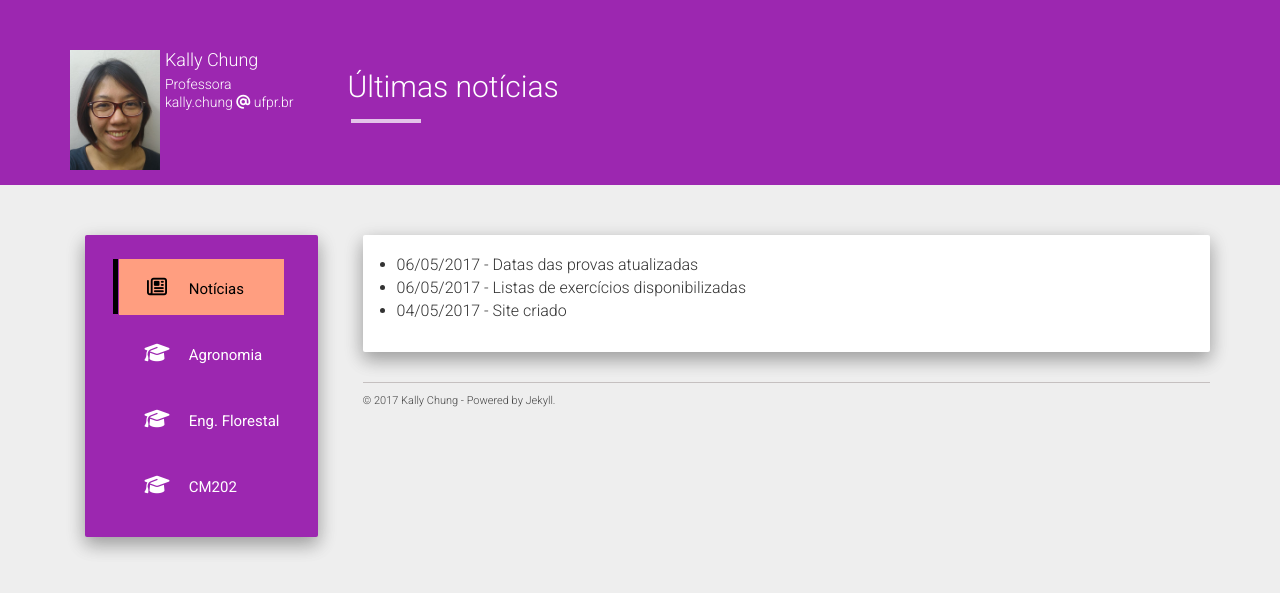
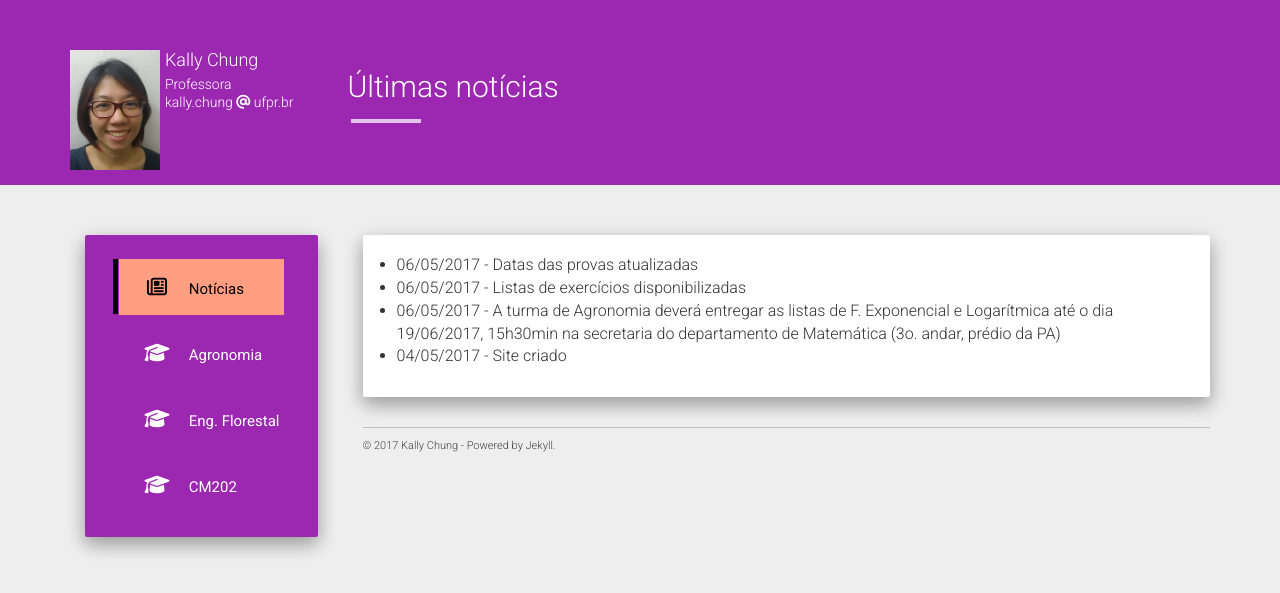
Before and after one commit to chunggnuhc/chunggnuhc.github.io, a Jekyll site: the page built from index.html, in a window 1280 px wide. Shown: the top 593 px of the page. Built offline with Jekyll 4.4.1, drawn with Linux system fonts in a browser that asks for light colours; nearby versions of some CDN libraries.

Commit message:
Atualização da aula do dia 16062017

```diff
--- a/_data/noticias.yml
+++ b/_data/noticias.yml
@@ -1,3 +1,7 @@
+- data: 2017-05-06
+  noticia: "Não haverá aula no dia 16/06/2017."
+
+  noticia: "A turma de Agronomia deverá entregar as listas de F. Exponencial e Logarítmica até o dia 19/06/2017, 15h30min na secretaria do departamento de Matemática (3o. andar, prédio da PA)"
 - data: 2017-05-06
   noticia: "Listas de exercícios disponibilizadas"
 - data: 2017-05-06
```
